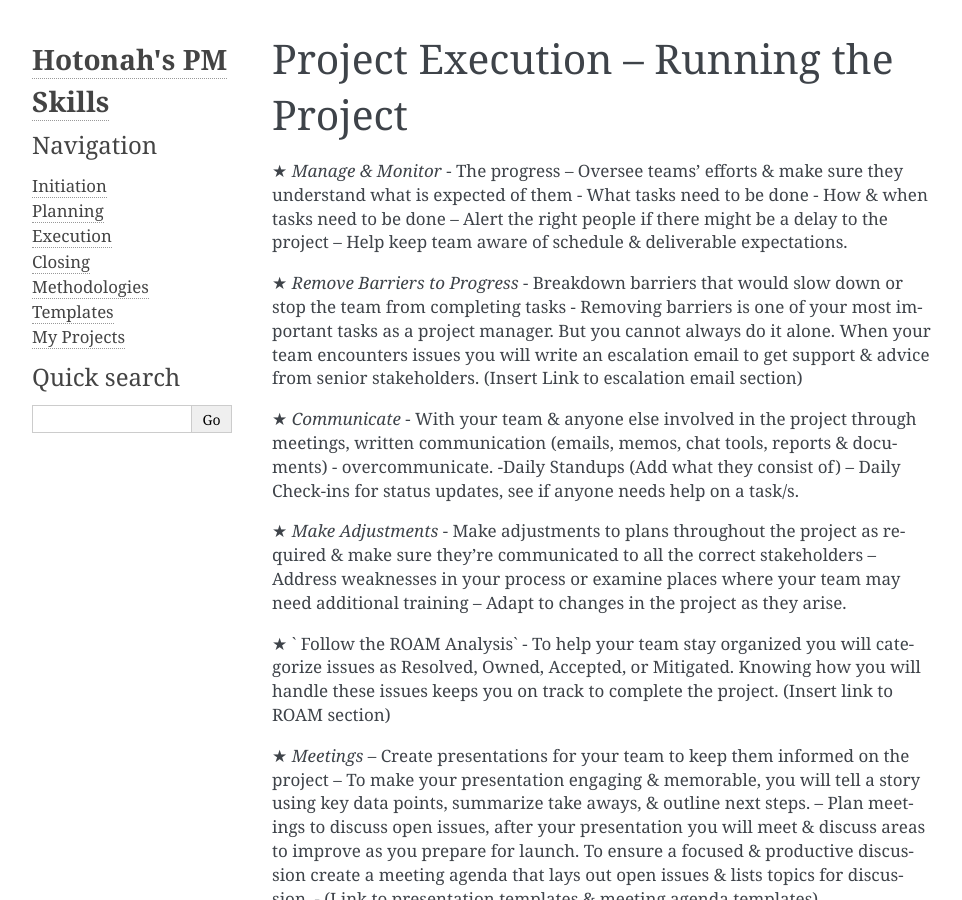
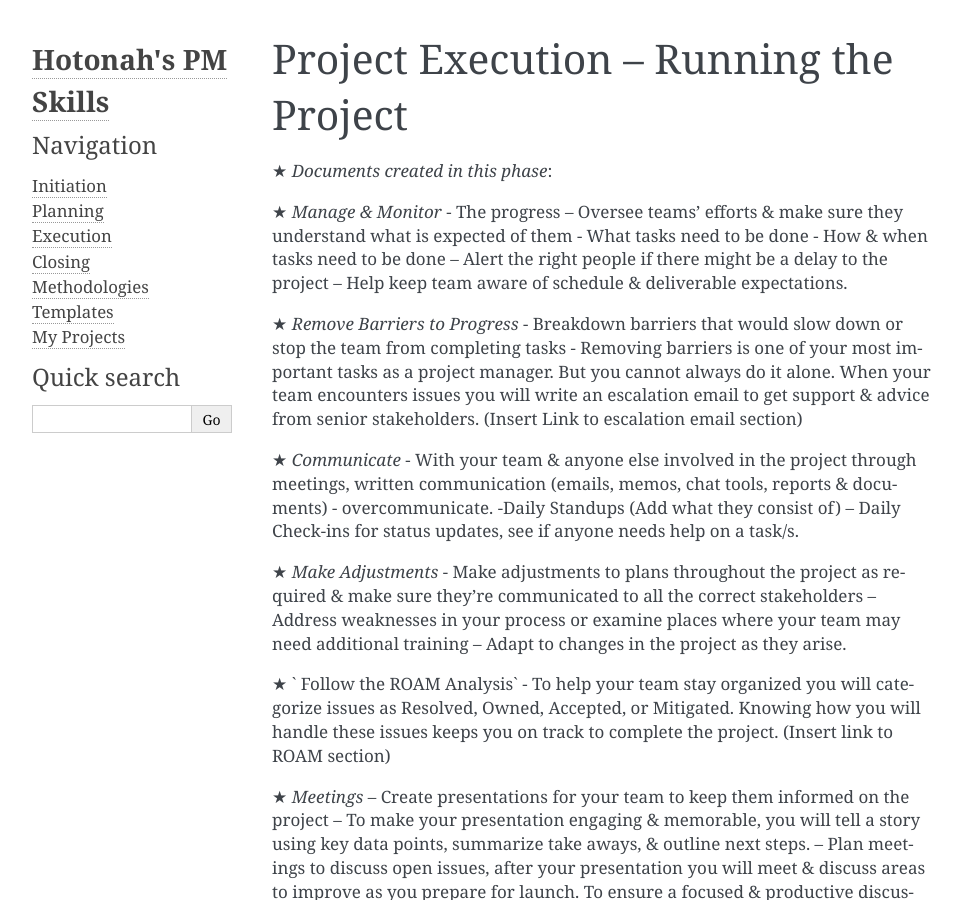
Before and after one commit to Hotonah/hotonah.github.io, a Sphinx documentation site: the page built from source/execution.txt, in a window 1280 px wide and 900 px high. Shown: the whole window, without its empty margins (148-1110 px from the left). Built offline with Sphinx 7.4.7, drawn with Linux system fonts in a browser that asks for light colours; some of the changed text lies outside the part shown.

Commit message:
Update execution.txt

```diff
--- a/source/execution.txt
+++ b/source/execution.txt
@@ -1,5 +1,7 @@
 Project Execution – Running the Project
 ===============================
+★ `Documents created in this phase`:
+
 ★ `Manage & Monitor` - The progress – Oversee teams’ efforts & make sure they understand what is expected of them - What tasks need to be done - How & when tasks need to be done – Alert the right people if there might be a delay to the project – Help keep team aware of schedule & deliverable expectations.
 
 ★ `Remove Barriers to Progress` - Breakdown barriers that would slow down or stop the team from completing tasks - Removing barriers is one of your most important tasks as a project manager. But you cannot always do it alone. When your team encounters issues you will write an escalation email to get support & advice from senior stakeholders. (Insert Link to escalation email section)
```
Also changed, not shown: other parts of source/execution.txt (+0 -2 lines).
